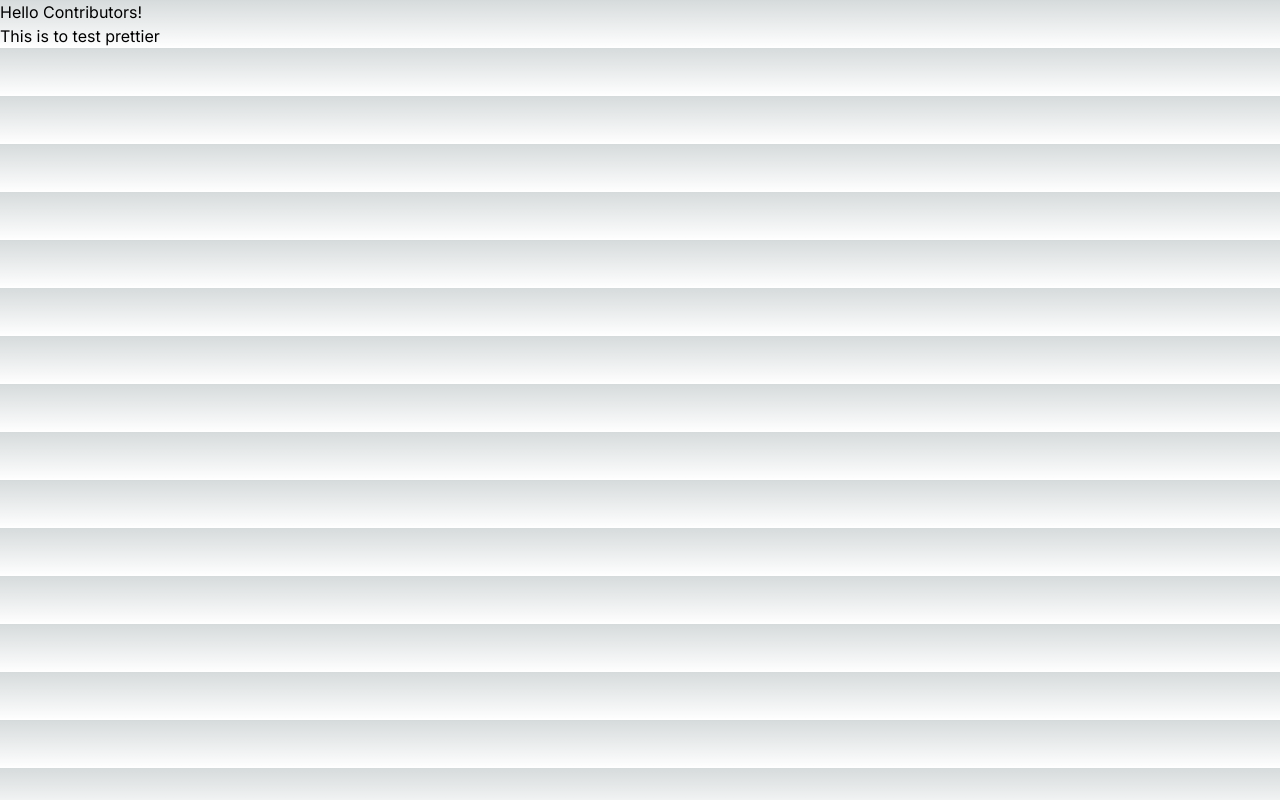
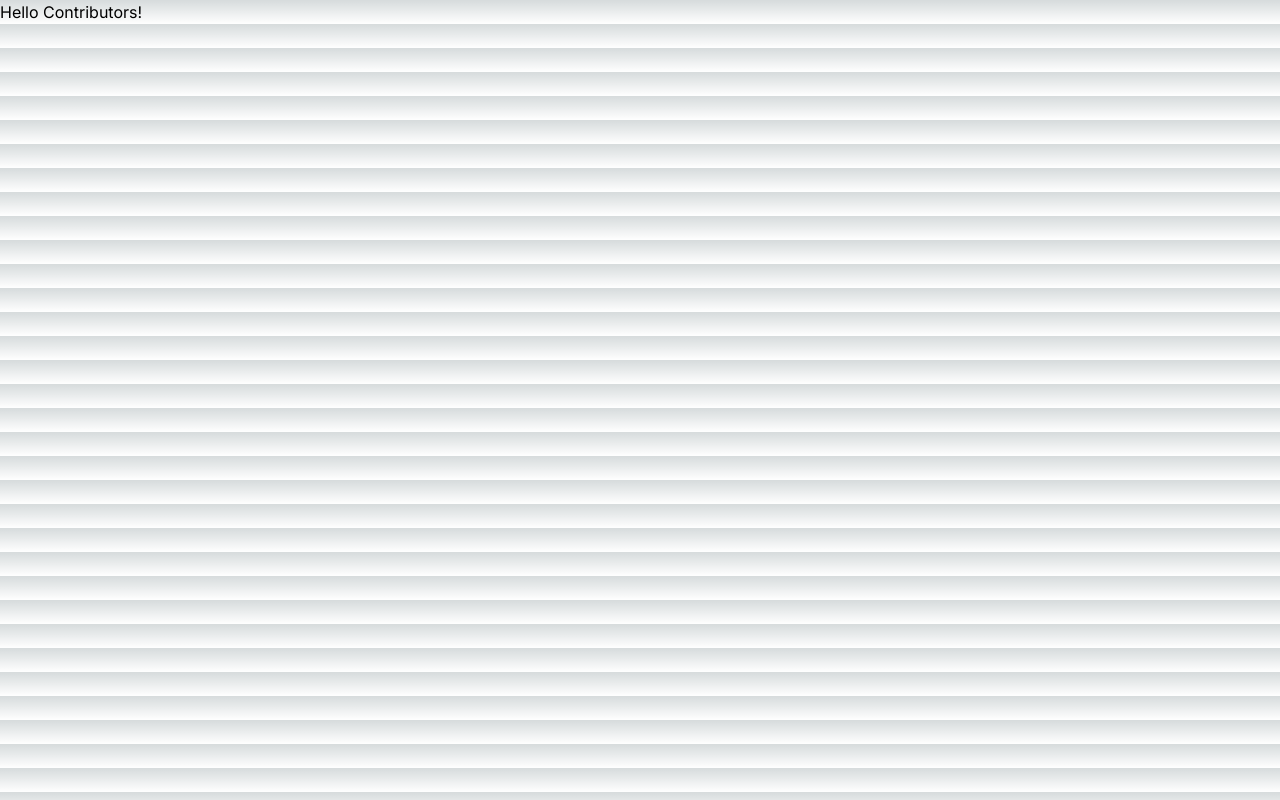
Before and after one commit to tonyjara/codefleet-website, a Next.js app: page / in a window 1280 px wide. Built offline with nearby package versions, Linux system fonts and the light colour scheme.

Commit message:
test hook

```diff
--- a/src/app/page.tsx
+++ b/src/app/page.tsx
@@ -8,8 +8,6 @@ export default function Home() {
 
 
 
-
-        <h2>This is to test prettier</h2>
       </div>
     </main>
   );
```
